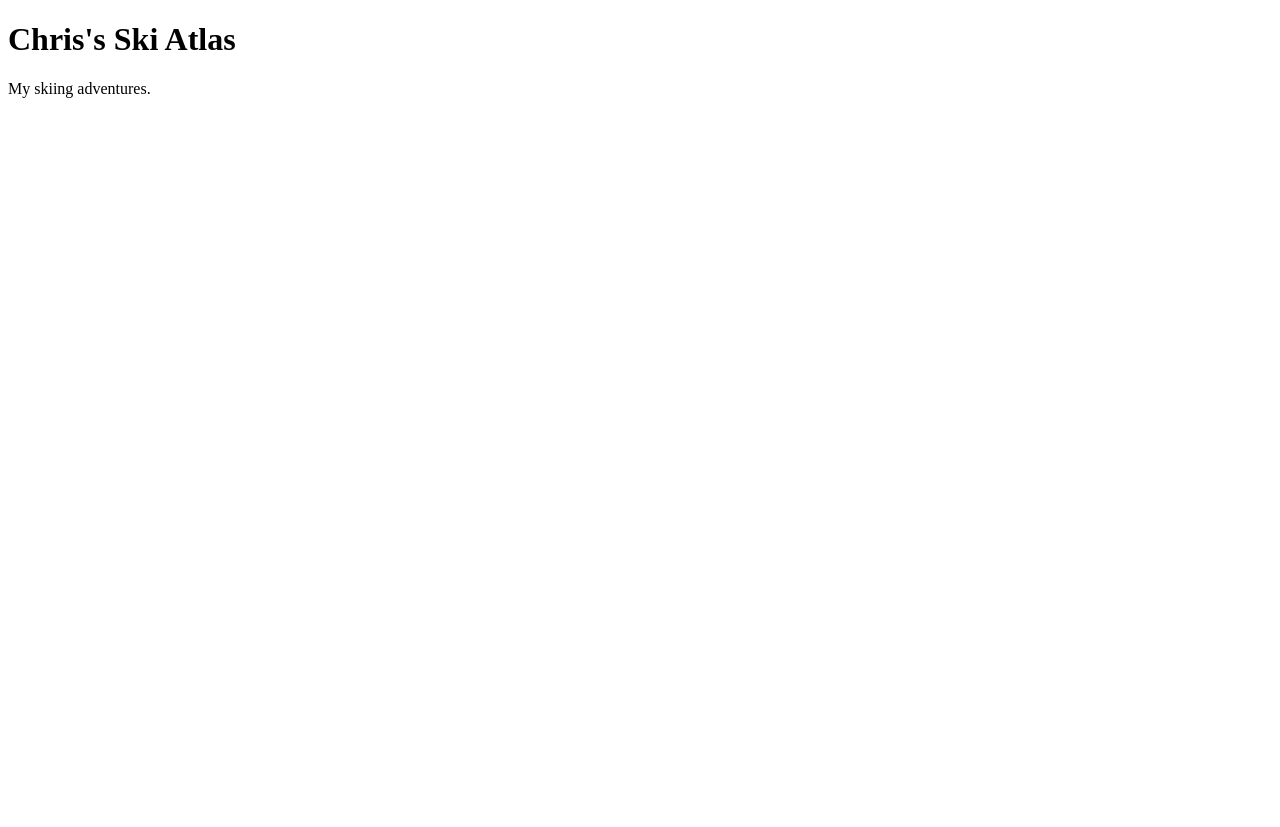
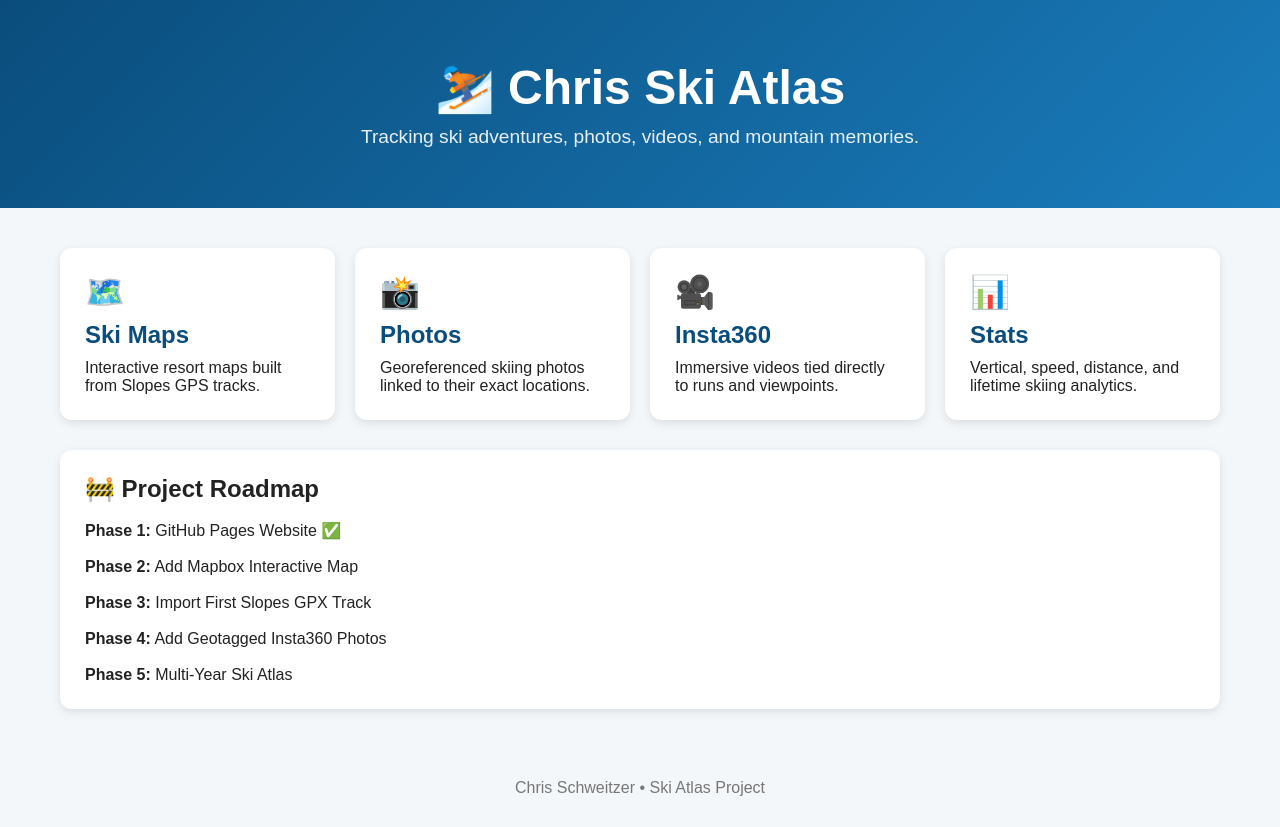
Before and after one commit to cwschweitzer74/Ski-Atlas, a plain HTML site: page index.html in a window 1280 px wide. Before the commit the page ends 800 px from the top, so only its background shows below. Drawn offline with Linux system fonts and the light colour scheme.

Commit message:
Enhance index.html with meta tags and styling
Added meta tags for character set and viewport, enhanced styling for header, body, and cards, and updated content for ski atlas project.

```diff
--- a/index.html
+++ b/index.html
@@ -1,10 +1,147 @@
 <!DOCTYPE html>
-<html>
+<html lang="en">
 <head>
-	<title>Chris Ski Atlas</title>
+    <meta charset="UTF-8">
+    <meta name="viewport" content="width=device-width, initial-scale=1.0">
+    <title>Chris Ski Atlas</title>
+
+    <style>
+        * {
+            margin: 0;
+            padding: 0;
+            box-sizing: border-box;
+        }
+
+        body {
+            font-family: Arial, Helvetica, sans-serif;
+            background: #f4f7fa;
+            color: #222;
+        }
+
+        header {
+            background: linear-gradient(135deg, #0a4d7c, #1a7cbc);
+            color: white;
+            padding: 60px 20px;
+            text-align: center;
+        }
+
+        header h1 {
+            font-size: 3rem;
+            margin-bottom: 10px;
+        }
+
+        header p {
+            font-size: 1.2rem;
+            opacity: 0.9;
+        }
+
+        .container {
+            max-width: 1200px;
+            margin: auto;
+            padding: 40px 20px;
+        }
+
+        .cards {
+            display: grid;
+            grid-template-columns: repeat(auto-fit, minmax(250px, 1fr));
+            gap: 20px;
+        }
+
+        .card {
+            background: white;
+            padding: 25px;
+            border-radius: 12px;
+            box-shadow: 0 3px 10px rgba(0,0,0,.1);
+        }
+
+        .card h2 {
+            margin-bottom: 10px;
+            color: #0a4d7c;
+        }
+
+        .coming-soon {
+            background: white;
+            margin-top: 30px;
+            padding: 25px;
+            border-radius: 12px;
+            box-shadow: 0 3px 10px rgba(0,0,0,.1);
+        }
+
+        footer {
+            text-align: center;
+            padding: 30px;
+            color: #777;
+        }
+
+        .emoji {
+            font-size: 2rem;
+            margin-bottom: 10px;
+        }
+    </style>
 </head>
+
 <body>
-	<h1>Chris's Ski Atlas</h1>
-	<p>My skiing adventures.</p>
+
+<header>
+    <h1>⛷️ Chris Ski Atlas</h1>
+    <p>Tracking ski adventures, photos, videos, and mountain memories.</p>
+</header>
+
+<div class="container">
+
+    <div class="cards">
+
+        <div class="card">
+            <div class="emoji">🗺️</div>
+            <h2>Ski Maps</h2>
+            <p>Interactive resort maps built from Slopes GPS tracks.</p>
+        </div>
+
+        <div class="card">
+            <div class="emoji">📸</div>
+            <h2>Photos</h2>
+            <p>Georeferenced skiing photos linked to their exact locations.</p>
+        </div>
+
+        <div class="card">
+            <div class="emoji">🎥</div>
+            <h2>Insta360</h2>
+            <p>Immersive videos tied directly to runs and viewpoints.</p>
+        </div>
+
+        <div class="card">
+            <div class="emoji">📊</div>
+            <h2>Stats</h2>
+            <p>Vertical, speed, distance, and lifetime skiing analytics.</p>
+        </div>
+
+    </div>
+
+    <div class="coming-soon">
+        <h2>🚧 Project Roadmap</h2>
+        <br>
+
+        <p><strong>Phase 1:</strong> GitHub Pages Website ✅</p>
+        <br>
+
+        <p><strong>Phase 2:</strong> Add Mapbox Interactive Map</p>
+        <br>
+
+        <p><strong>Phase 3:</strong> Import First Slopes GPX Track</p>
+        <br>
+
+        <p><strong>Phase 4:</strong> Add Geotagged Insta360 Photos</p>
+        <br>
+
+        <p><strong>Phase 5:</strong> Multi-Year Ski Atlas</p>
+
+    </div>
+
+</div>
+
+<footer>
+    Chris Schweitzer • Ski Atlas Project
+</footer>
+
 </body>
 </html>
```
